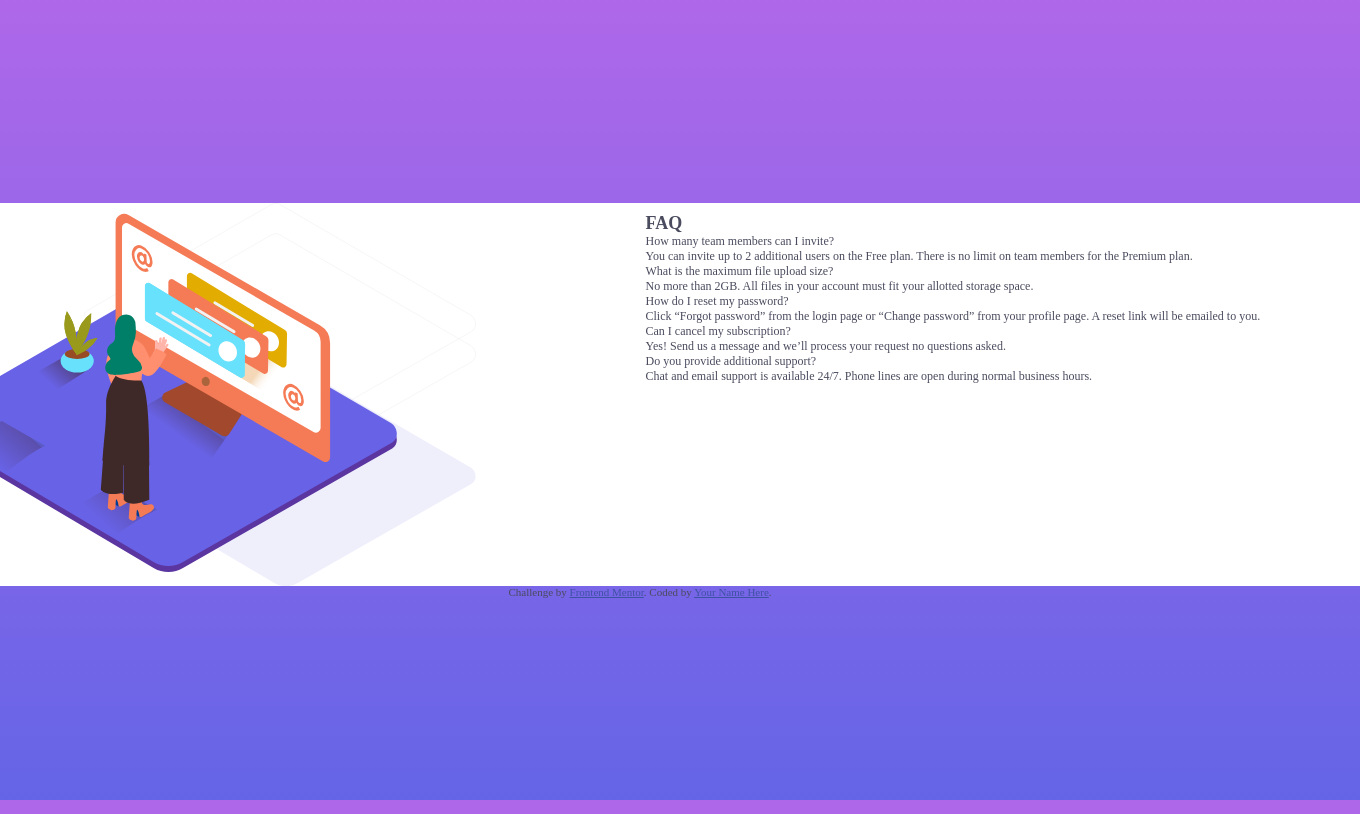
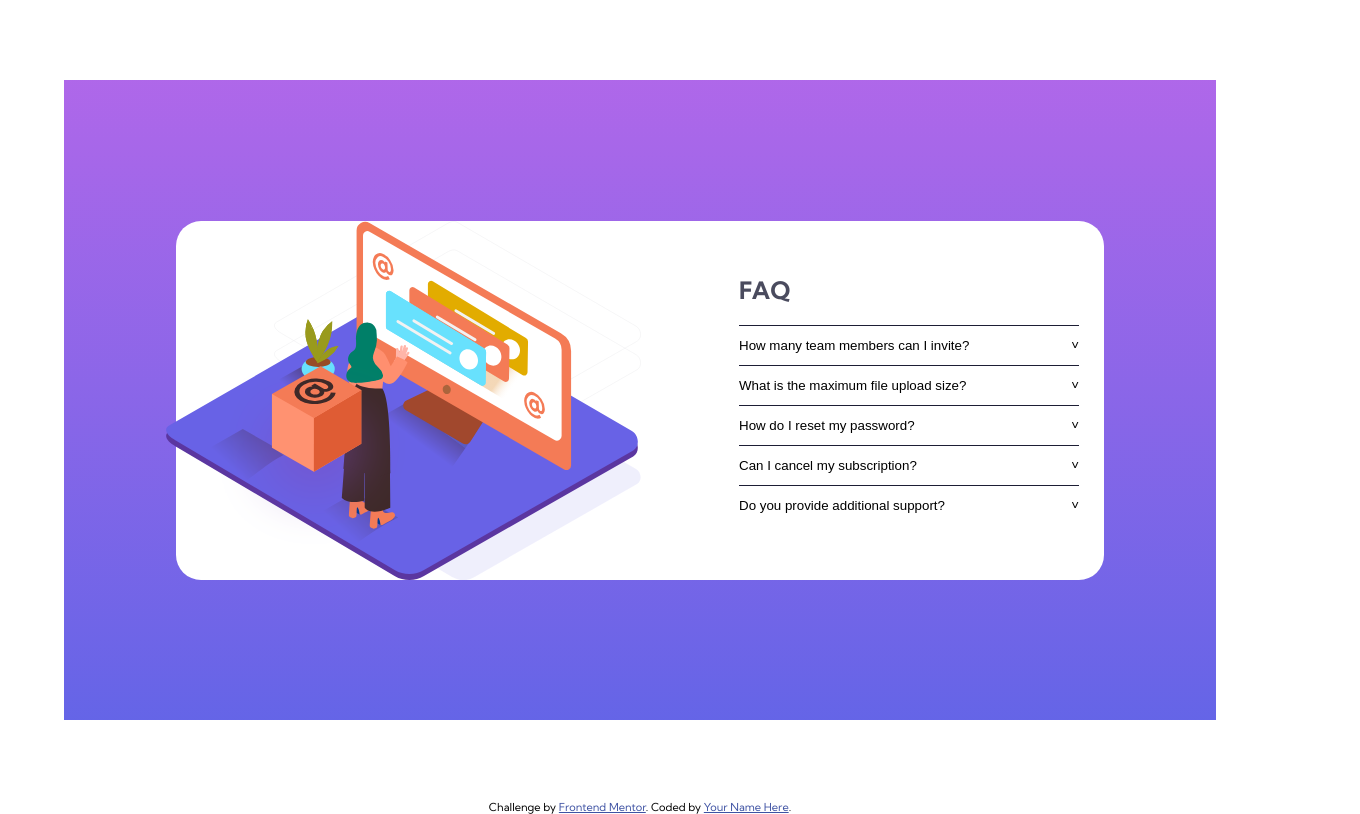
Before and after one commit to buriancl/front-end-mentor-faq-accordian-card, a plain HTML site: page index.html in a window 1280 px wide. Shown: the whole page, 1360 px wide, since content can reach past the window. Drawn offline with Linux system fonts and the light colour scheme.

Commit message:
centered project for desktop

```diff
--- a/index.html
+++ b/index.html
@@ -27,50 +27,65 @@
     </style>
   </head>
   <body>
+    <div class="wrapper">
       <div class="container">
+        <div class="faqPage">
           <div class="leftColumn">
+            <img
+              src="/images/illustration-box-desktop.svg"
+              alt="box"
+              id="boxImage"
+            />
             <img
               src="/images/illustration-woman-online-desktop.svg"
               alt="illustration of woman online"
-          id="womanIllustrationDesktop"
+              id="womanImage"
             />
           </div>
           <div class="rightColumn">
-        <h2>FAQ</h2>
+            <h1>FAQ</h1>
             <div class="qAndA">
-          <p class="questions">How many team members can I invite?</p>
+              <button class="questions">
+                How many team members can I invite?
+              </button>
               <p class="answers">
-            You can invite up to 2 additional users on the Free plan. There is
-            no limit on team members for the Premium plan.
+                You can invite up to 2 additional users on the Free plan. There
+                is no limit on team members for the Premium plan.
               </p>
             </div>
             <div class="qAndA">
-          <p class="questions">What is the maximum file upload size?</p>
+              <button class="questions">
+                What is the maximum file upload size?
+              </button>
               <p class="answers">
-            No more than 2GB. All files in your account must fit your allotted
-            storage space.
+                No more than 2GB. All files in your account must fit your
+                allotted storage space.
               </p>
             </div>
             <div class="qAndA">
-          <p class="questions">How do I reset my password?</p>
+              <button class="questions">How do I reset my password?</button>
               <p class="answers">
                 Click “Forgot password” from the login page or “Change password”
                 from your profile page. A reset link will be emailed to you.
               </p>
             </div>
             <div class="qAndA">
-          <p class="questions">Can I cancel my subscription?</p>
+              <button class="questions">Can I cancel my subscription?</button>
               <p class="answers">
-            Yes! Send us a message and we’ll process your request no questions
-            asked.
+                Yes! Send us a message and we’ll process your request no
+                questions asked.
               </p>
             </div>
             <div class="qAndA">
-          <p class="questions">Do you provide additional support?</p>
+              <button class="questions">
+                Do you provide additional support?
+              </button>
               <p class="answers">
                 Chat and email support is available 24/7. Phone lines are open
                 during normal business hours.
               </p>
+            </div>
+          </div>
         </div>
       </div>
     </div>
--- a/script.js
+++ b/script.js
@@ -0,0 +1,14 @@
+const faqQuestion = document.getElementsByClassName("questions");
+
+for (i = 0; i < faqQuestion.length; i++) {
+  faqQuestion[i].addEventListener("click", function () {
+    this.classList.toggle("active");
+
+    let panel = this.nextElementSibling;
+    if (panel.style.display === "block") {
+      panel.style.display = "none";
+    } else {
+      panel.style.display = "block";
+    }
+  });
+}
--- a/style.css
+++ b/style.css
@@ -1,3 +1,5 @@
+@import url("https://fonts.googleapis.com/css2?family=Kumbh+Sans:wght@400;700&display=swap");
+
 * {
   margin: 0;
   padding: 0;
@@ -5,7 +7,20 @@
 }
 
 body {
+  font-family: "Kumbh Sans", sans-serif;
+}
+
+.wrapper {
   height: 100vh;
+  display: flex;
+  flex-direction: column;
+  justify-content: center;
+  align-items: center;
+}
+
+.container {
+  height: 80vh;
+  width: 90vw;
   background-color: hsl(273, 75%, 66%);
   background-image: linear-gradient(hsl(273, 75%, 66%), hsl(240, 73%, 65%));
   font-size: 12px;
@@ -16,19 +31,15 @@ body {
   align-items: center;
 }
 
-.container {
+.faqPage {
   background-color: white;
-  width: 1440px;
-  display: grid;
-  grid-template-columns: 1fr 1fr;
+  display: flex;
+  justify-content: space-between;
+  /* grid-template-columns: 1fr 1fr;
   grid-template-rows: 1fr;
   gap: 1px 1px;
-  grid-template-areas: "a b";
-}
-
-.leftColumn,
-.rightColumn {
-  padding: 10px 5px;
+  grid-template-areas: "a b"; */
+  border-radius: 25px;
 }
 
 .leftColumn {
@@ -36,12 +47,82 @@ body {
   background-position: center;
   background-size: contain;
   background-repeat: no-repeat;
-  grid-area: a;
+  /* grid-area: a; */
+  display: flex;
+  justify-content: center;
 }
 
-#womanIllustrationDesktop {
+#womanImage {
+  position: relative;
+  left: -18%;
+  margin-left: -100px;
+  overflow: hidden;
+}
+
+#boxImage {
+  position: relative;
+  height: fit-content;
+  left: 8%;
+  top: 40%;
+  z-index: 1;
 }
 
 .rightColumn {
-  grid-area: b;
+  width: 340px;
+  display: flex;
+  flex-direction: column;
+  align-items: center;
+  justify-content: center;
+  margin-right: 25px;
 }
+
+.rightColumn > h1 {
+  width: 100%;
+  margin-bottom: 20px;
+}
+
+.qAndA {
+  width: 100%;
+  display: flex;
+  justify-content: flex-start;
+  flex-direction: column;
+}
+
+.questions {
+  background-color: white;
+  border: none;
+  border-top: 1px solid hsl(238, 29%, 16%);
+  outline: none;
+  cursor: pointer;
+  padding: 12px 0;
+  transition: 0.4s;
+  text-align: left;
+  width: 100%;
+}
+
+.questions:after {
+  content: "˅";
+  float: right;
+}
+
+.active,
+.questions:hover {
+  color: orange;
+  font-weight: 700;
+}
+
+.active:after {
+  content: "˄";
+  float: right;
+}
+
+.answers {
+  width: 320px;
+  padding-top: -2px;
+  padding-bottom: 12px;
+  font-size: 0.9em;
+  background-color: white;
+  display: none;
+  overflow: hidden;
+  text-align: left;
+}
```
Lines whose indentation alone changed are shown as unchanged.
